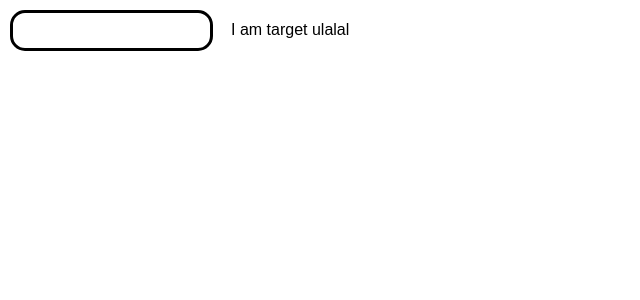
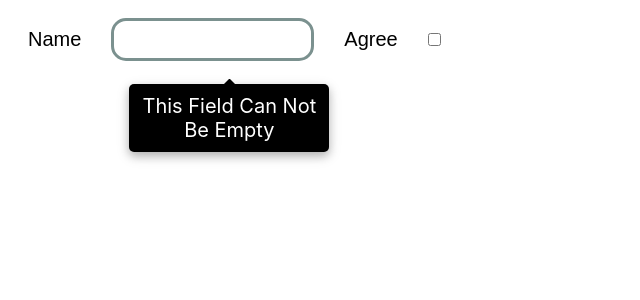
Before and after one commit to ninea-anasovi/wizard-test-page, a React (Create React App) app: page / in a window 1280 px wide. Shown: the top 300 px of the page, without its empty margins (0-640 px from the left). Built offline with nearby package versions, Linux system fonts and the light colour scheme.

Commit message:
edited input field

```diff
--- a/src/App.js
+++ b/src/App.js
@@ -1,5 +1,3 @@
-import logo from './logo.svg';
-//import Input from './Components/Parts/Inputs'
 import Wizard from './Components/wizard';
 import './App.css';
 
--- a/src/Components/Parts/input/index.js
+++ b/src/Components/Parts/input/index.js
@@ -1,13 +1,11 @@
 import React from 'react'
-import { FormWrapper, InputTextField } from './styled'
+import { FormWrapper, InputLableField, InputTextField } from './styled'
 
-function Input({type, placeHolder, text}) {
+function Input({type, placeHolder, text, name}) {
   return (
     <FormWrapper>
-
-        <InputTextField type={type} placeholder={placeHolder} name="fname"></InputTextField>
-        {/* <label for="fname">First name:</label>
-        <input type={type} placeholder={placeHolder} name="fname"></input> */}
+        <InputLableField for={name}>{text}</InputLableField>
+        <InputTextField type={type} placeholder={placeHolder} name={name}></InputTextField>
     </FormWrapper>
   )
 }
--- a/src/Components/Parts/input/styled.js
+++ b/src/Components/Parts/input/styled.js
@@ -8,6 +8,13 @@ export const FormWrapper = styled.form`
 export const InputTextField = styled.input`
     padding: 10px;
     margin: 10px;
-    border: 3px solid black ;
+    border: 3px solid #7B918F ;
     border-radius: 15px;
+
 `;
+
+export const InputLableField = styled.label`
+    padding: 10px;
+    margin: 10px;
+    font-size: 1.25rem;
+`;
--- a/src/Components/wizard/index.js
+++ b/src/Components/wizard/index.js
@@ -7,10 +7,13 @@ function Wizard() {
   return (
     <div>
 
-      <Input text={'Name'}/>
-      <Tooltip text='traalaaa' position={'bottom'}>
-        <TooltipTarget>I am target ulalal</TooltipTarget>
-      </Tooltip>
+
+      <Tooltip text='This Field Can Not Be Empty' position={'bottom'}>
+        <TooltipTarget>
+          <Input text={'Name'} type={'Text'} />
+          <Input text={'Agree'} type={'checkbox'} /> </TooltipTarget>
+        </Tooltip>
+
     </div>
 
   )
```
Also changed, not shown: src/Components/Parts/checkbox/index.js (added, +9 -0 lines), src/Components/Parts/checkbox/styled.js (added), src/Components/wizard/styled.js (added), src/logo.svg (deleted).
